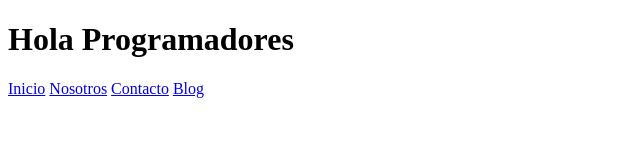
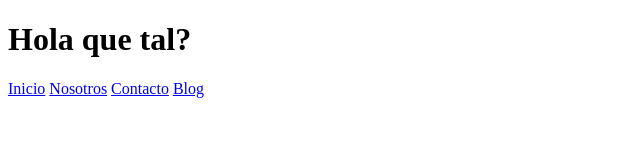
Before and after one commit to trayectophp2024/git, a plain HTML site: page index.html in a window 1280 px wide. Shown: the whole page, without its empty margins (0-640 px from the left). Drawn offline with Linux system fonts and the light colour scheme.

Commit message:
fix 2 titulo

```diff
--- a/index.html
+++ b/index.html
@@ -6,7 +6,7 @@
     <title>Clase 02 - Git</title>
 </head>
 <body>
-    <h1>Hola Programadores</h1>
+    <h1>Hola que tal?</h1>
     <nav>
         <a href="#">Inicio</a>
         <a href="#">Nosotros</a>
```
